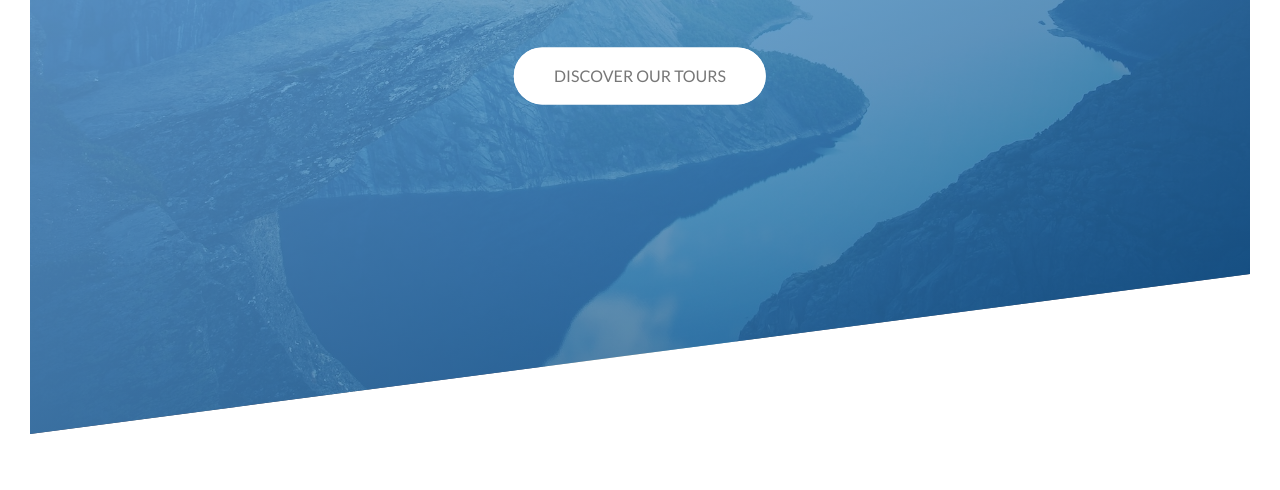
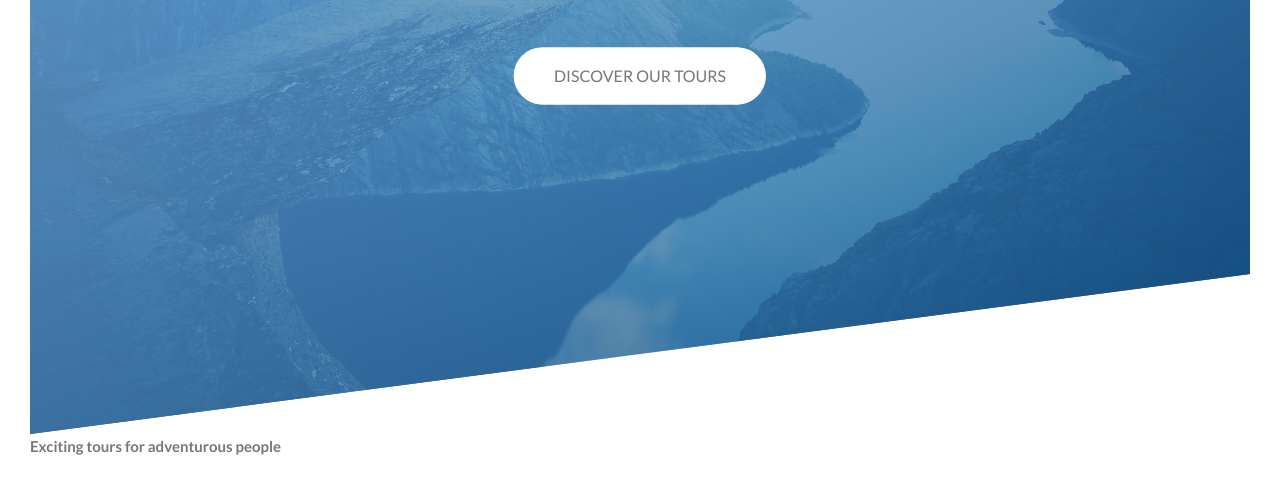
Before and after one commit to markruth2nd/advanced-css-course, a website: page Natours/starter/index.html in a window 1280 px wide. Shown: the part 356-846 px from the top of the page. Before the commit the page ends 820 px from the top, so only its background shows below. Drawn offline with Linux system fonts and the light colour scheme; files that its build step writes are made by us from their sources.

```diff
--- a/Natours/starter/index.html
+++ b/Natours/starter/index.html
@@ -9,6 +9,7 @@
         <link rel="stylesheet" href="css/icon-font.css">
         <link rel="stylesheet" href="./sass/main.css">
         <link rel="shortcut icon" type="image/png" href="img/favicon.png">
+
 
         <title>Natours | Exciting tours for adventurous people</title>
     </head>
@@ -28,7 +29,13 @@
             </div>
         </header>
 
-
+        <main>
+            <section class="section-about">
+                <h2 class="heading-secondary">
+                    Exciting tours for adventurous people
+                </h2>
+            </section>
+        </main>
         <!-- <section class="grid-test">
             <div class="row">
                 <div class="col-1-of-2">
--- a/Natours/starter/sass/abstracts/_variables.scss
+++ b/Natours/starter/sass/abstracts/_variables.scss
@@ -3,6 +3,8 @@
 $color-primary: #2c7dbe;
 $color-primary-light: #7dbcf0;
 $color-primary-dark: #0a518b;
+
+$color-grey-light-1: #f7f7f7;
 
 $color-grey-dark: #777;
 $color-white: #fff;
--- a/Natours/starter/sass/base/_typography.scss
+++ b/Natours/starter/sass/base/_typography.scss
@@ -39,3 +39,12 @@
         animation: moveInRight 1s ease-out;
     }
 }
+
+.heading-secondary{
+    font-size: 3.5rem;
+    text-transform: uppercase;
+    font-weight: 700;
+    display: inline-block;
+    background-image: linear-gradient(to right, $color-primary-light, $color-primary-dark);
+    }
+}
--- a/Natours/starter/sass/pages/_home.scss
+++ b/Natours/starter/sass/pages/_home.scss
@@ -0,0 +1,5 @@
+.section-about {
+    background-color: var($color-grey-light-1);
+    padding: 25rem 0;
+    margin-top: -20vh;
+}
```
Also changed, not shown: 1 other file.
